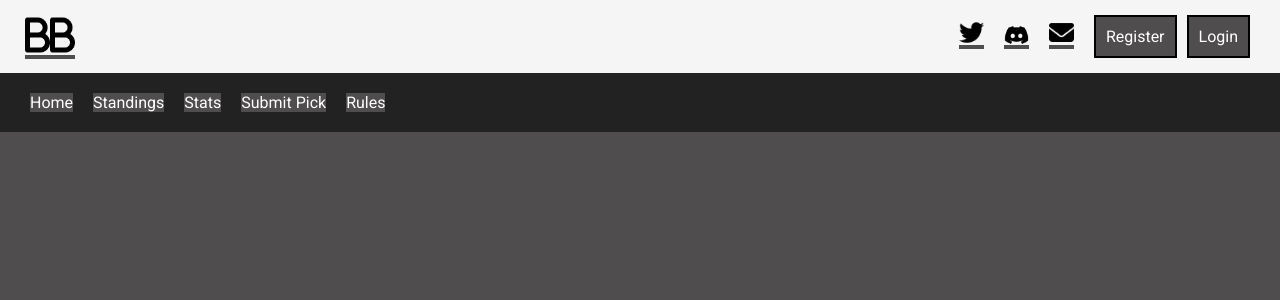
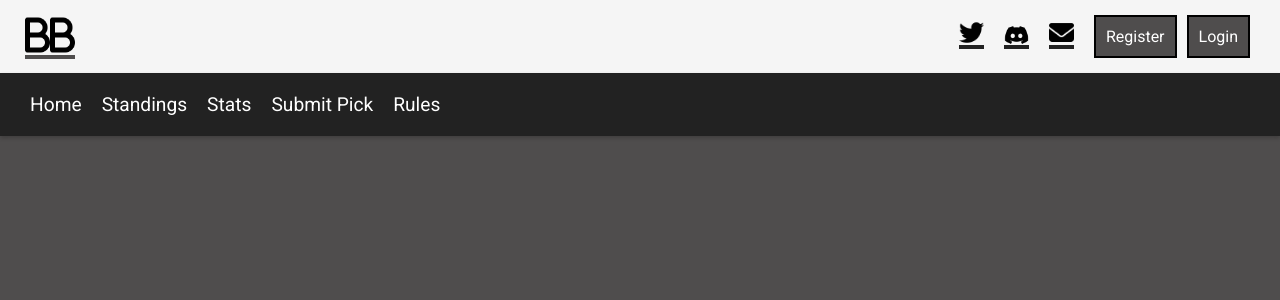
Before and after one commit to James-fleming394/biffleball-frontend, a React (Create React App) app: page /register in a window 1280 px wide. Shown: the top 300 px of the page. Built offline with nearby package versions, Linux system fonts and the light colour scheme.

Commit message:
Update to Navbar + Login/Register Button functioning

```diff
--- a/src/App.css
+++ b/src/App.css
@@ -30,6 +30,13 @@ a {
     padding: 10px;
     margin: 5px;
     font-size: medium;
+    cursor: pointer;
+}
+
+.top-link:hover {
+    background-color: white;
+    color: black;
+    cursor: pointer;
 }
 
 .top-ul {
@@ -43,6 +50,7 @@ a {
     margin-top: 10px;
     padding-right: 10px;
     background-color: whitesmoke;
+    transition-duration: 0.4s;
 }
 
 .top-li-discord {
@@ -57,8 +65,15 @@ a {
     background-color: whitesmoke;
 }
 
+a {
+    background-color: #222;
+    cursor: pointer;
+}
+
 a:hover {
     color: black;
+    background-color: white;
+    transition-duration: 0.4s;
 }
 
 /* Bottom Navbar */
@@ -69,12 +84,14 @@ nav {
     display: flex;
     justify-content: space-between;
     align-items: center;
+    box-shadow: 0 2px 4px 0 rgba(0,0,0,.2);
 }
 
 .menu {
     display: flex;
     align-items: center;
     background-color: #222;
+    font-size: larger;
 }
 
 .toggle {
--- a/src/components/Navbar.jsx
+++ b/src/components/Navbar.jsx
@@ -1,29 +1,17 @@
 import React from "react";
-import { Link } from "react-router-dom";
+import { Link, useNavigate } from "react-router-dom";
+import { Navigate } from "react-router-dom";
 
 const Navbar = () => {
-    // let authenticatedOptions
-    // if (user) {
-    //     authenticatedOptions = (
-    //         <nav>
-    //             <Link className="link" to="/standings">Standings</Link>
-    //             <Link className="link" to="/submit-pick">Submit Pick</Link>
-    //             <Link className="link" to="/stats">Advanced Stats</Link>
-    //             <Link className="link" to="/profile">Profile</Link>
-    //             <Link className="link" onClick={handleLogout} to="/">Sign Out</Link>
-    //         </nav>
-    //     )
-    // }
+    let navigate = useNavigate();
 
-    // const publicOptions = (
-    //     <nav>
-    //         <Link className="link" to="/standings">Standings</Link>
-    //         <Link className="link" to="/submit-pick">Submit Pick</Link>
-    //         <Link className="link" to="/stats">Advanced Stats</Link>
-    //         <Link className="right-link" to="/register">Register</Link>
-    //         <Link className="right-link" to="/signin">Login</Link>
-    //     </nav>
-    // )
+    const loginClick = () => {
+        navigate("/login")
+    }
+
+    const registerClick = () => {
+        navigate("/register")
+    }
 
     return (
         <>
@@ -33,8 +21,8 @@ const Navbar = () => {
                 <li className="top-li"><a href="https://twitter.com/Biffle_Ball"><img className="top" src="/img/twitter.png" alt="twitter"/></a></li>
                 <li className="top-li-discord"><a href="https://discord.gg/Vwz5yffp"><img className="top" src="/img/discord.png" alt="discord" /></a></li>
                 <li className="top-li"><a href="mailto:register@biffleball.com"><img className="top" src="/img/email.png" alt="email" /></a></li>
-                <button className="top-link"><Link  to="/register">Register</Link></button>
-                <button className="top-link"><Link  to="/login">Login</Link></button>
+                <button className="top-link" type="button" onClick={registerClick}>Register</button>
+                <button className="top-link" type="button" onClick={loginClick} >Login</button>
             </ul>
         </div>
         <nav>
```
